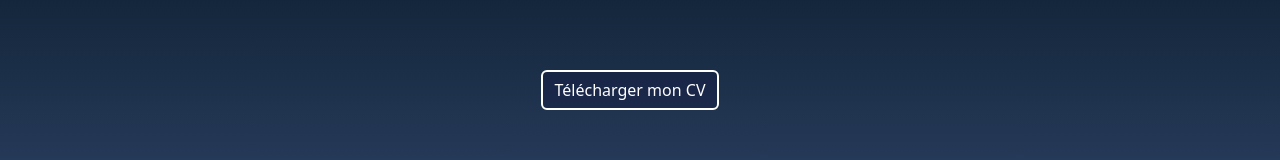
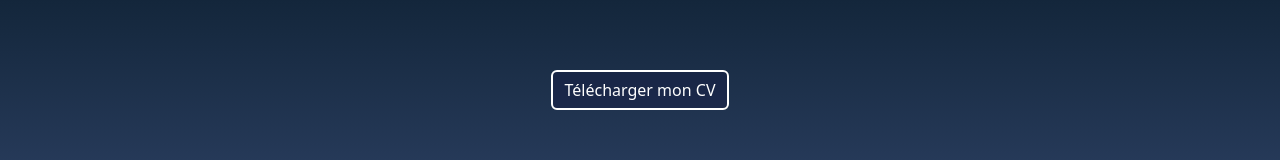
Before and after one commit to GeoffreyHPro/portfolio, a React (Create React App) app: page / in a window 1280 px wide. Shown: the part 155-315 px from the top of the page. Built offline with nearby package versions, Linux system fonts and the light colour scheme.

Commit message:
fix: button in center

```diff
--- a/src/PresentationComponent/presentation.js
+++ b/src/PresentationComponent/presentation.js
@@ -15,7 +15,8 @@ export function Presentation() {
             <a href={`${process.env.PUBLIC_URL}/CV_HERMAN-Geoffrey.pdf`} download class='btn' style={{
                 color: "white",
                 backgroundColor: "rgba(12, 4, 63, 0.2)",
-                border: "solid 2px white"
+                border: "solid 2px white",
+                margin: "0px"
             }}>Télécharger mon CV</a>
 
             <div style={{
```
